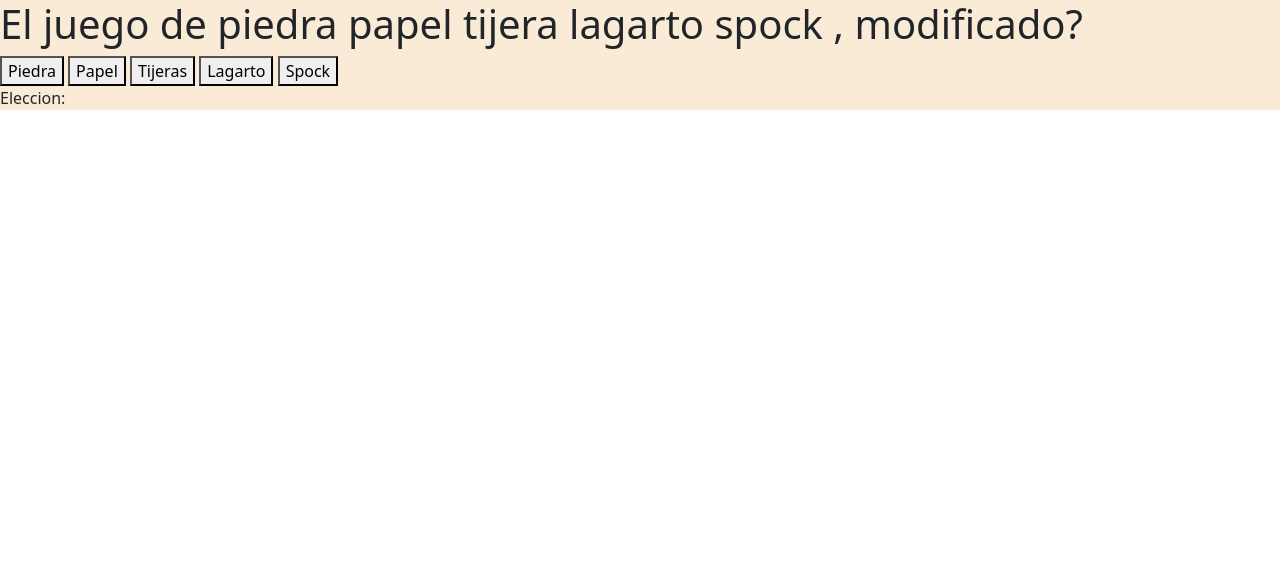
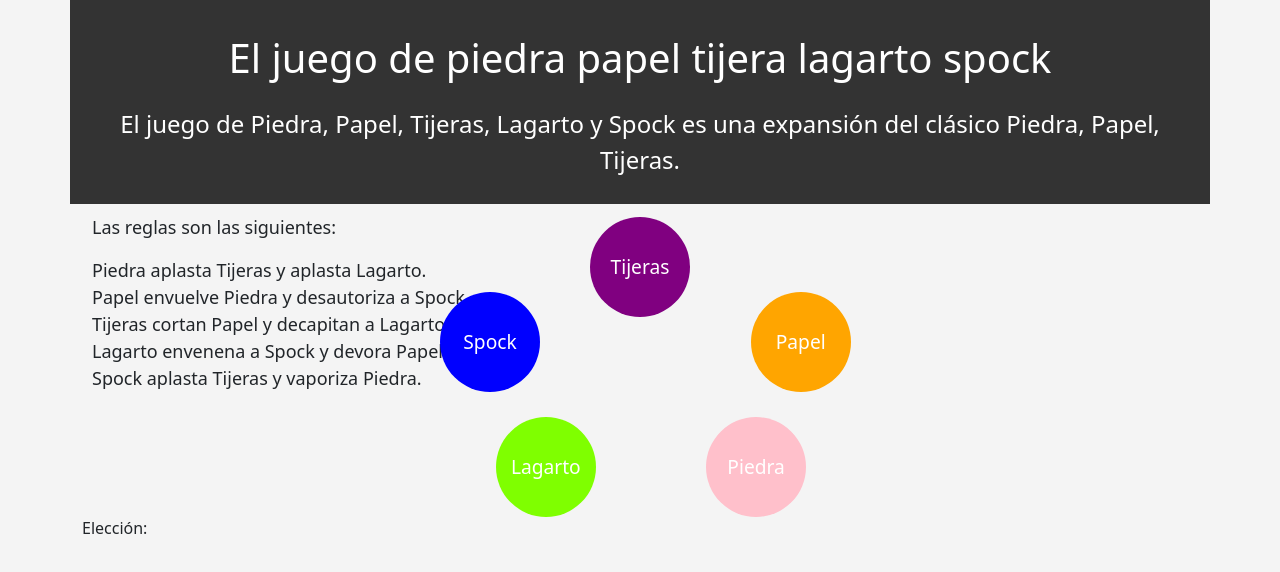
Before and after one commit to jose-giithub/piedra-papel-tijera-lagarto-spock, a website: page index.html in a window 1280 px wide. Drawn offline with nearby package versions, Linux system fonts and the light colour scheme.

Commit message:
Termino los estilos

```diff
--- a/CSS/styles.css
+++ b/CSS/styles.css
@@ -1,11 +1,91 @@
-body{
-    background-color: red;
-    margin: 0;
-    padding: 0;
-    font-family: Arial, sans-serif;
-    height: 100%; /* Asegura que el html y el body ocupen todo el alto de la ventana */
-
+body {
+    font-family: 'Tahoma', sans-serif;
 }
 main{
-    background-color: antiquewhite;
+    background-color: #f4f4f4;
+    height: 1200px;
 }
+header{
+    background-color: #333;
+    color: #fff;
+    text-align: center;
+    padding: 10px;
+}
+.subtitle {
+    font-size: 1.5rem;
+}
+section {
+    background-color: #f4f4f4;
+    padding: 10px;
+    font-size: 18px;
+}
+.divCirculos {
+    background-color: #f4f4f4;
+    position: relative;
+    height: 50px; /* Ajusta este valor según sea necesario */
+    display: flex;
+    justify-content: center;
+    align-items: center;
+}
+
+.circle {
+    width: 100px;
+    height: 100px;
+    border-radius: 50%;
+    display: flex;
+    align-items: center;
+    justify-content: center;
+    color: white;
+    font-size: 1.2rem;
+    cursor: pointer;
+    position: absolute;
+}
+
+/* Tijeras */
+.circle-purple {
+    background-color: purple;
+    top: -250%;
+    left: 50%;
+    transform: translate(-50%, -100%);
+}
+
+/* Spock */
+.circle-blue {
+    background-color: blue;
+    top: calc(100% - 200px);
+    left: calc(50% - 200px);
+}
+
+/* Papel */
+.circle-orange {
+    background-color: orange;
+    top: calc(100% - 200px);
+    left: calc(42% + 200px);
+}
+
+/* Piedra */
+.circle-pink {
+    background-color: pink;
+    top: calc(-450% + 200px);
+    left: calc(38% + 200px);
+}
+
+/* Lagarto */
+.circle-green {
+    background-color: chartreuse;
+    top: calc(-450% + 200px);
+    left: calc(55% - 200px);
+}
+.mostrarEleccion {
+    font-size: 1.5rem;
+    font-weight: bold;
+    background-color: #f4f4f4;
+    color: #000;
+    font-size: 18px;
+}
+
+.resultado {
+    font-size: 1.5rem;
+    font-weight: bold;
+    background-color: #f4f4f4;
+}
--- a/JS/main.js
+++ b/JS/main.js
@@ -1,34 +1,22 @@
+window.addEventListener("DOMContentLoaded", function () {
+    const divMostrarEleccion = $("#mostrarEleccion");
+    const divResultado = $("#resultado");
+    const servidor = new WebSocket("ws://localhost:3000");
 
-
-//url para ver el resultado
-//C:/Users/osoho/OneDrive/Escritorio/DAW%202Año/M12/5%20DevChallenge%20piedra%20papel%20tojera%20lagarto%20spock/index.html
-window.addEventListener("DOMContentLoaded", function () {
-    const divMostrarEleccion = $("#mostrarEleccion");//donde mostraremos la elección
-    const divResultado = $("#resultado");//donde añadiremos el resultado
-    const servidor = new WebSocket("ws://localhost:3000");//establece una conexión WebSocket con el servidor que está escuchando en ws://localhost:3000
-
-    // Capturo los botones y determino cual he seleccionado
-    $(".boton").click(function () {
-        const choice = $(this).data("choice");
-        console.log("Opción seleccionada:", choice);
-        divResultado.text('');//limpio el divResultado
-        servidor.send(JSON.stringify({ type: 'choice', choice }));
-        divMostrarEleccion.text(`Elegiste: ${choice}`);
-    });
-
-    /**
-     * Esta función se ejecuta cuando se recibe un mensaje desde el servidor a través de la conexión WebSocket.
-     * @param {*} event
-     */
     servidor.onmessage = (event) => {
         const data = JSON.parse(event.data);
 
         if (data.type === 'error') {
             alert(data.message);
         } else if (data.type === 'result') {
-            // Atizo el resultado al DOM
             divResultado.text(`Resultado: ${data.result}. El otro jugador eligió: ${data.otherChoice}`);
         }
     };
 
+    $(".circle").click(function () {
+        const choice = $(this).attr("data-choice");
+        console.log("Opción seleccionada:", choice);
+        servidor.send(JSON.stringify({ type: 'choice', choice }));
+        divMostrarEleccion.text(`Elegiste: ${choice}`);
+    });
 });
--- a/index.html
+++ b/index.html
@@ -14,22 +14,41 @@
      <!-- jQuery -->
      <script src="https://code.jquery.com/jquery-3.3.1.min.js" integrity="sha256-FgpCb/KJQlLNfOu91ta32o/NMZxltwRo8QtmkMRdAu8=" crossorigin="anonymous"></script>
     <title>Piedra, papel, tijeras, lagarto o Spock</title>
+
 </head>
-<main>
 <body>
-<h1>El juego de piedra papel tijera lagarto spock , modificado?</h1>
-<div>
-    <button class="boton" data-choice="Piedra">Piedra</button>
-        <button class="boton" data-choice="Papel">Papel</button>
-        <button class="boton" data-choice="Tijeras">Tijeras</button>
-        <!-- Añado las nuevos botones  lagarto y spock -->
-        <button class="boton" data-choice="Lagarto">Lagarto</button>
-        <button class="boton" data-choice="Spock">Spock</button>
-</div>
-<!-- Donde añadiremos la seleccion de cada jugador -->
-<div id="mostrarEleccion">Eleccion:</div>
-<!-- Resultado de la partida -->
-<div id="resultado"></div>
+    <main>
+   <header class="container text-center">
+   <h1 class="my-4">El juego de piedra papel tijera lagarto spock</h1>
+       <p class="subtitle">El juego de Piedra, Papel, Tijeras, Lagarto y Spock es una expansión del clásico Piedra, Papel, Tijeras.</p>
+   </header>
+    <div class="container text-star">
+
+        <section class="mb-4">
+
+            <p>Las reglas son las siguientes:</p>
+            <ul class="list-unstyled">
+                <li>Piedra aplasta Tijeras y aplasta Lagarto.</li>
+                <li>Papel envuelve Piedra y desautoriza a Spock.</li>
+                <li>Tijeras cortan Papel y decapitan a Lagarto.</li>
+                <li>Lagarto envenena a Spock y devora Papel.</li>
+                <li>Spock aplasta Tijeras y vaporiza Piedra.</li>
+            </ul>
+
+        </section>
+        <div class="divCirculos">
+            <div class="circle circle-blue" data-choice="Spock">Spock</div>
+            <div class="circle circle-purple" data-choice="Tijeras">Tijeras</div>
+            <div class="circle circle-orange" data-choice="Papel">Papel</div>
+            <div class="circle circle-pink" data-choice="Piedra">Piedra</div>
+            <div class="circle circle-green" data-choice="Lagarto">Lagarto</div>
+        </div>
+        <!-- Donde añadiremos la selección de cada jugador -->
+        <div id="mostrarEleccion" class="mt-4"> Elección:</div>
+        <!-- Resultado de la partida -->
+        <div id="resultado" class="mt-2"></div>
+    </div>
+
 </main>
 </body>
 </html>
```
Also changed, not shown: server.js (+7 -7 lines), images/image.png (added), 1 other file.
